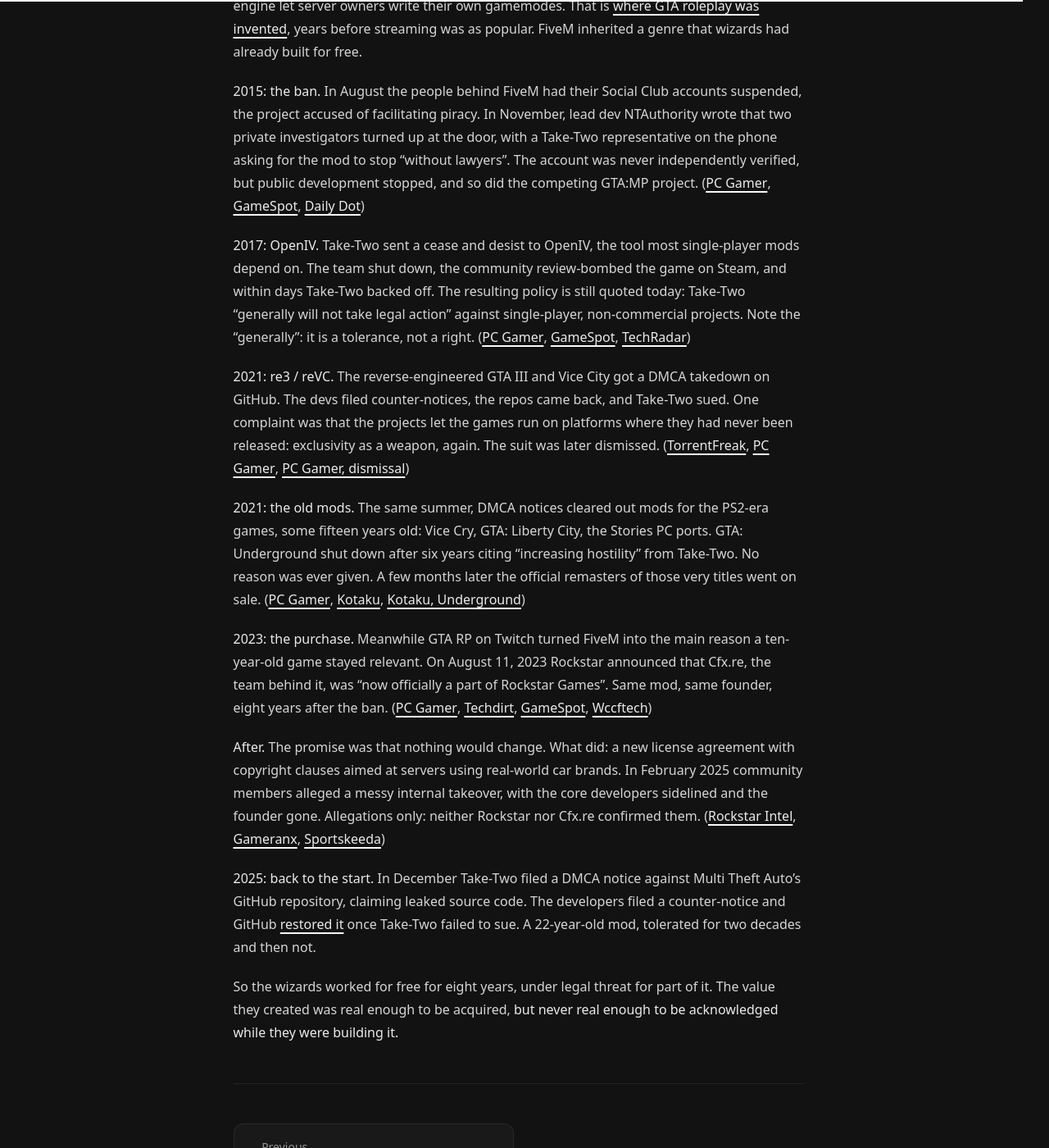
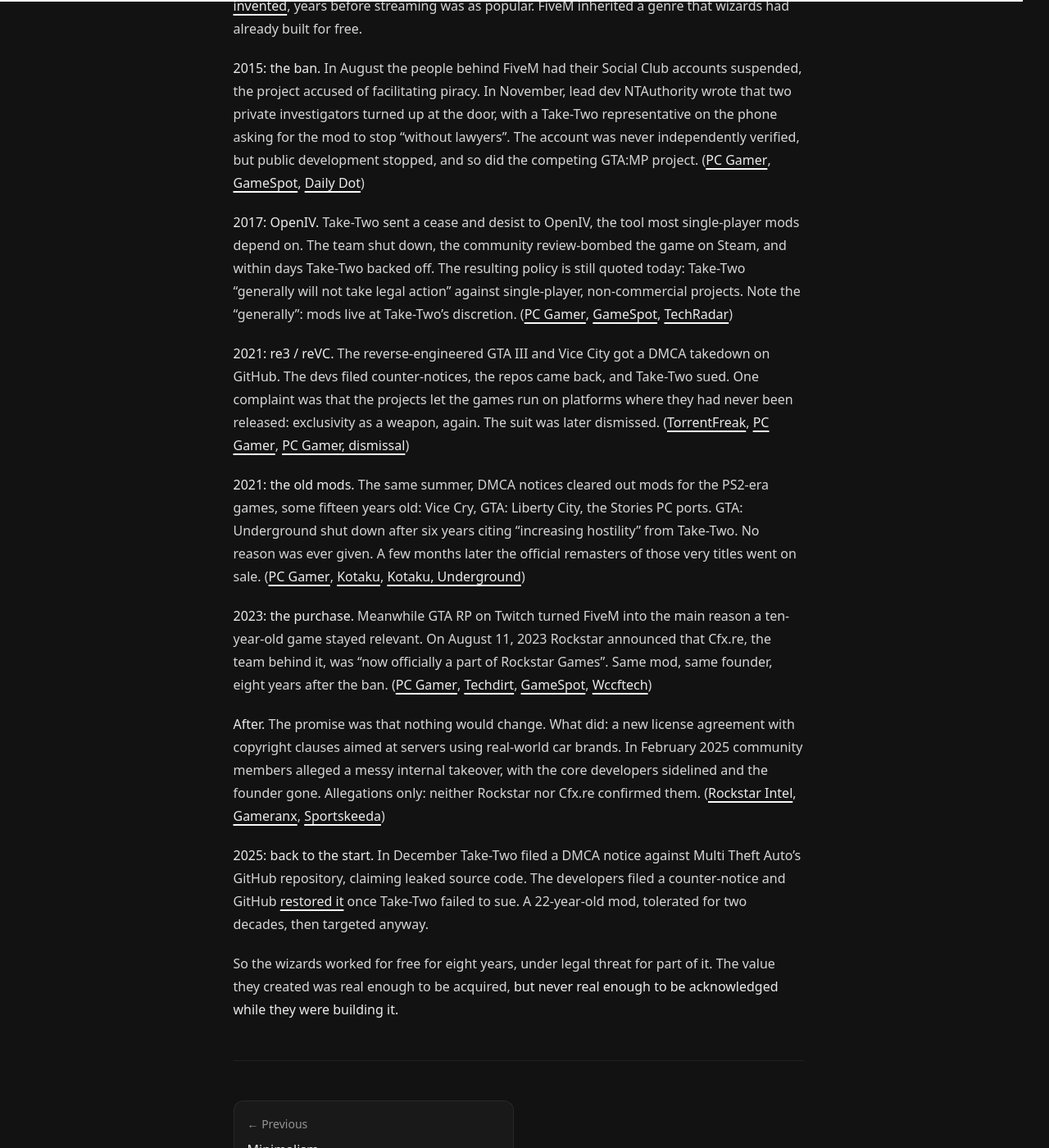
Before and after one commit to h8d13/dontreadthedocs, a Jekyll site: the page built from _notes/modding-wizards.md, in a window 1280 px wide and 1400 px high, scrolled down 4885 px. Shown: the whole window at 82% size. Built offline with Jekyll 4.4.1, drawn with Linux system fonts in a browser that asks for light colours; some of the changed text lies outside the part shown.

Commit message:
wording
Signed-off-by: h8d13 <hadean-eon-dev@proton.me>

```diff
--- a/_notes/modding-wizards.md
+++ b/_notes/modding-wizards.md
@@ -92,7 +92,7 @@ Where you can touch internals of the game without fearing you're doing something
 
 ## More of the same
 
-This is not hypothetical, it is what Valve did with [Garry's Mod][gmod-wiki]: a free
+Valve already did exactly this with [Garry's Mod][gmod-wiki]: a free
 Half-Life 2 mod from 2004 that Valve put on Steam in 2006, splitting the profits with
 its author. Its users did the rest (Prop Hunt, TTT, DarkRP) and it went on to sell
 [over 25 million copies][gmod-25m].
@@ -110,7 +110,7 @@ who made the thing.**
 In August 2026 that pattern was [reported for Deadlock][deadlock-hire]: Kirill Senzu,
 known for fan [redesigns of Yamato][deadlock-mod] and Holiday, was brought on to work
 on the game itself. Unconfirmed by Valve, and maybe freelance, but the direction is
-the point: the wizard gets a contract, not a cease and desist.
+the point: the wizard gets a contract.
 
 Same starting point as FiveM, a hobbyist bolting things onto somebody else's game.
 One publisher answered with a storefront and a revenue split, the other with bans.
@@ -119,7 +119,7 @@ To be fair, Valve is no saint either. In 2025 it
 [rejected Classic Offensive][co-rejected], a Counter-Strike 1.6 remake inside CS:GO,
 after eight years of work, then sent a cease and desist that
 [killed the project][co-cancelled]. Its successor [CS:Legacy][cs-legacy] froze after
-a message from Valve. What is tolerated is never guaranteed.
+a message from Valve. Tolerance lasts only as long as the publisher allows.
 
 ## Re-fucking yourself
 
@@ -183,7 +183,7 @@ so did the competing GTA:MP project.
 single-player mods depend on. The team shut down, the community review-bombed the
 game on Steam, and within days Take-Two backed off. The resulting policy is still
 quoted today: Take-Two "generally will not take legal action" against single-player,
-non-commercial projects. Note the "generally": it is a tolerance, not a right.
+non-commercial projects. Note the "generally": mods live at Take-Two's discretion.
 ([PC Gamer][openiv-pcgamer], [GameSpot][openiv-gamespot], [TechRadar][openiv-techradar])
 
 **2021: re3 / reVC.** The reverse-engineered GTA III and Vice City got a DMCA
@@ -216,7 +216,7 @@ Cfx.re confirmed them.
 **2025: back to the start.** In December Take-Two filed a DMCA notice against Multi
 Theft Auto's GitHub repository, claiming leaked source code. The developers filed a
 counter-notice and GitHub [restored it][mta-tf] once Take-Two failed to sue. A
-22-year-old mod, tolerated for two decades and then not.
+22-year-old mod, tolerated for two decades, then targeted anyway.
 
 So the wizards worked for free for eight years, under legal threat for part of
 it. The value they created was real enough to be acquired, **but never real
```
Also changed, not shown: other parts of _notes/modding-wizards.md (+1 -1 lines).
